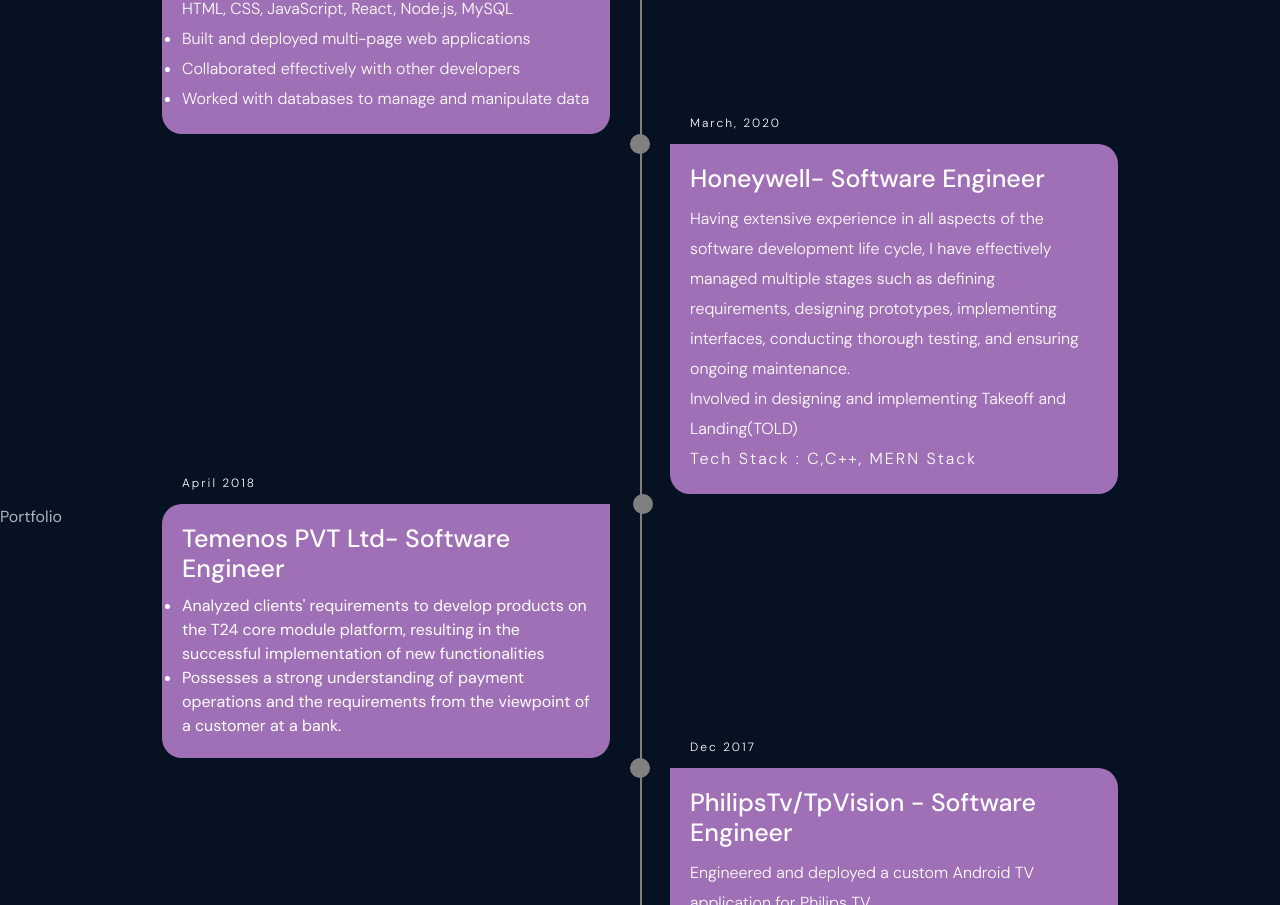
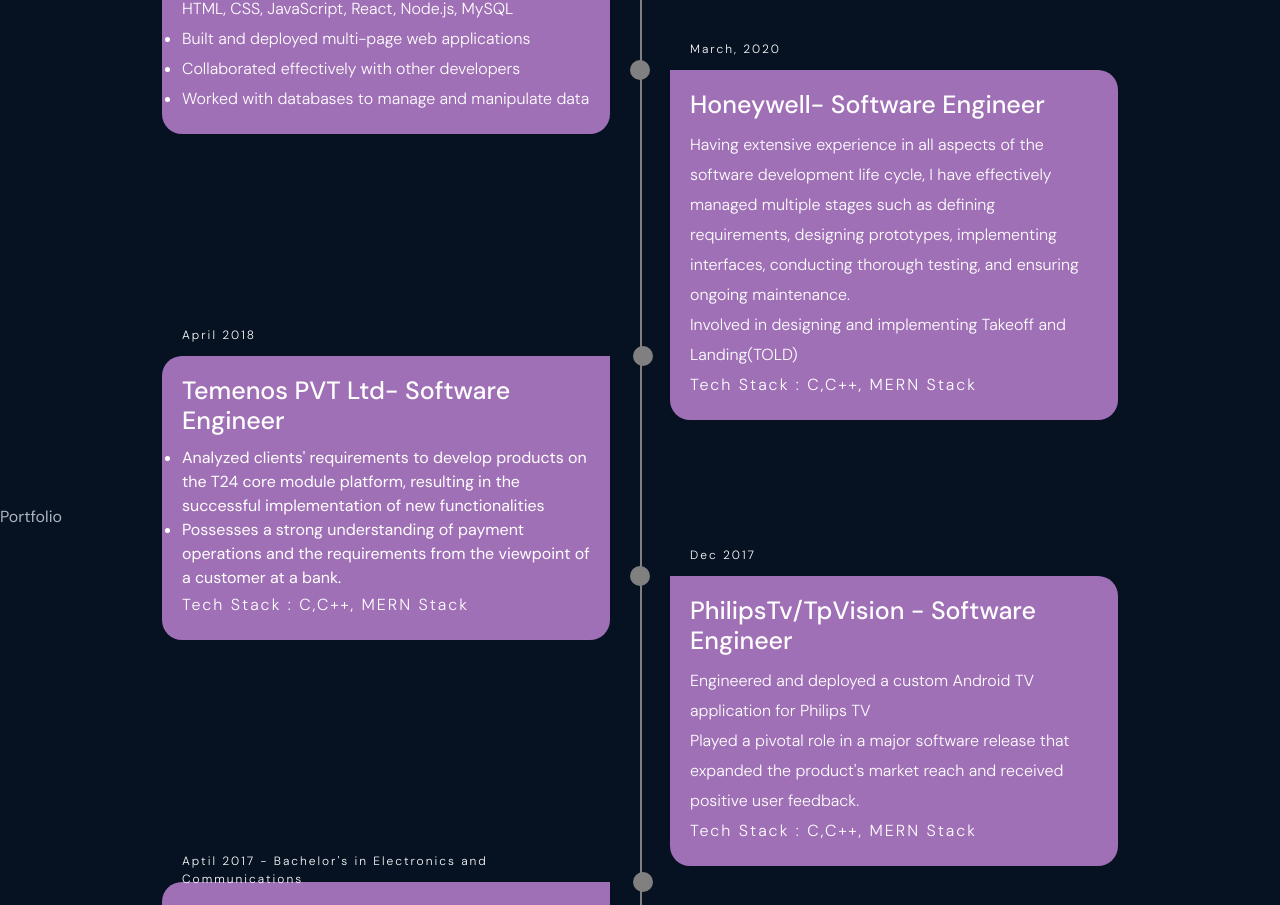
Before and after one commit to padmalathak/portfolio, a React (Create React App) app: page / in a window 1280 px wide. Shown: the part 1895-2800 px from the top of the page. Built offline with nearby package versions, Linux system fonts and the light colour scheme.

Commit message:
Timeline animations

```diff
--- a/src/Component/Hero/Hero.jsx
+++ b/src/Component/Hero/Hero.jsx
@@ -49,6 +49,10 @@
           <motion.p className="hero__description" variants={textVariants}>
             Dedicated and solutions-oriented Software development engineer with
             3 years of experience in full software development life cycle.
+            <p>
+              Holder of prestigious awards such as the Outstanding Engineer
+              Award, Top Flyer Award , Gold and Bravo Awrds
+            </p>
           </motion.p>
           <motion.div className="hero__buttons" variants={textVariants}>
             <motion.button className="hero__button" variants={textVariants}>
--- a/src/Component/Timeline/Timeline.jsx
+++ b/src/Component/Timeline/Timeline.jsx
@@ -2,6 +2,15 @@
 import { motion } from "framer-motion";
 
 function Timeline() {
+  const container = {
+    hidden: { opacity: 0 },
+    visible: {
+      opacity: 1,
+      transition: {
+        staggerChildren: 0.5,
+      },
+    },
+  };
   const variants = {
     visible: { opacity: 1, x: -30, transition: { duration: 0.5 } },
     hidden: { opacity: 0, x: -200 },
@@ -17,13 +26,13 @@
         <h3 className="timelines__heading">My Timeline</h3>
         <div class="container">
           <div class="timeline">
-            <ul>
-              <motion.li
-                className="timeline__list"
-                variants={variants}
-                initial="hidden"
-                whileInView="visible"
-              >
+            <motion.ul
+              variants={container}
+              initial="hidden"
+              whileInView="visible"
+              viewport={{ once: true }}
+            >
+              <motion.li className="timeline__list" variants={variants}>
                 <div class="timeline-content">
                   <h3 class="date">10th may, 2024 - 95%</h3>
                   <h1>BrainStation-Software Engineering Student</h1>
@@ -48,8 +57,6 @@
               <motion.li
                 className="timeline__list right"
                 variants={rightVariants}
-                initial="hidden"
-                whileInView="visible"
               >
                 <div class="timeline-content">
                   <h3 class="date">March, 2020 </h3>
@@ -70,12 +77,7 @@
                   </p>
                 </div>
               </motion.li>
-              <motion.li
-                className="timeline__list"
-                variants={variants}
-                initial="hidden"
-                whileInView="visible"
-              >
+              <motion.li className="timeline__list" variants={variants}>
                 <div class="timeline-content">
                   <h3 class="date">April 2018</h3>
                   <h1>Temenos PVT Ltd- Software Engineer</h1>
@@ -91,14 +93,15 @@
                       the requirements from the viewpoint of a customer at a
                       bank.
                     </li>
+                    <p className="timeline__tech">
+                      Tech Stack : C,C++, MERN Stack
+                    </p>
                   </ul>
                 </div>
               </motion.li>
               <motion.li
                 className="timeline__list right"
                 variants={rightVariants}
-                initial="hidden"
-                whileInView="visible"
               >
                 <div class="timeline-content">
                   <h3 class="date">Dec 2017</h3>
@@ -112,9 +115,33 @@
                     expanded the product's market reach and received positive
                     user feedback.
                   </p>
+                  <p className="timeline__tech">
+                    Tech Stack : C,C++, MERN Stack
+                  </p>
                 </div>
               </motion.li>
-            </ul>
+              <motion.li className="timeline__list tce" variants={variants}>
+                <div class="timeline-content ">
+                  <h3 class="date">
+                    Aptil 2017 - Bachelor's in Electronics and Communications
+                  </h3>
+                  <h1>Thiagarajar College of Engineering</h1>
+                  <ul>
+                    <li className="list-disc">
+                      {" "}
+                      Analyzed clients' requirements to develop products on the
+                      T24 core module platform, resulting in the successful
+                      implementation of new functionalities
+                    </li>
+                    <li className="list-disc">
+                      Possesses a strong understanding of payment operations and
+                      the requirements from the viewpoint of a customer at a
+                      bank.
+                    </li>
+                  </ul>
+                </div>
+              </motion.li>
+            </motion.ul>
           </div>
         </div>
       </div>
--- a/src/Component/Timeline/Timeline.scss
+++ b/src/Component/Timeline/Timeline.scss
@@ -110,7 +110,8 @@
   .timeline__list {
     width: 50%;
     position: relative;
-    margin-bottom: 10px;
+    // margin-bottom: 10px;
+    margin-bottom: -4rem;
   }
   .timeline__list:nth-child(odd) {
     float: left;
@@ -142,6 +143,7 @@
     transform: translate(-50%, -50%);
     left: -30px;
   }
+
   .timeline-content .date {
     position: absolute;
     top: -30px;
@@ -160,3 +162,9 @@
     margin-right: 0;
   }
 }
+
+.tce {
+  @include tablet {
+    margin-top: 5rem;
+  }
+}
```
